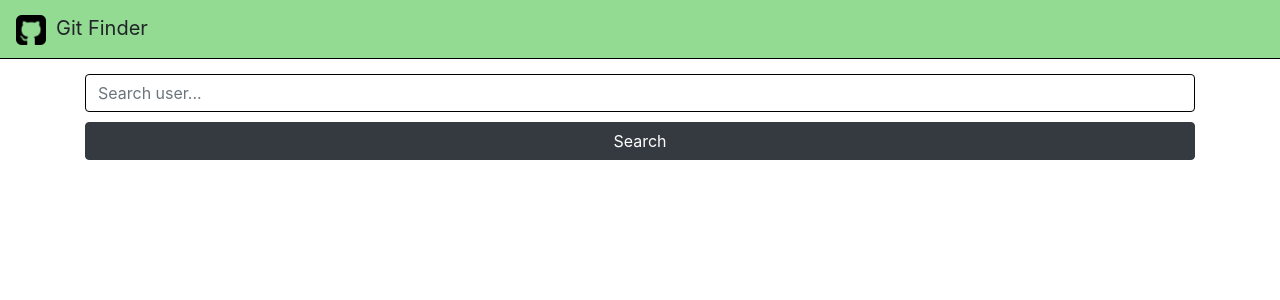
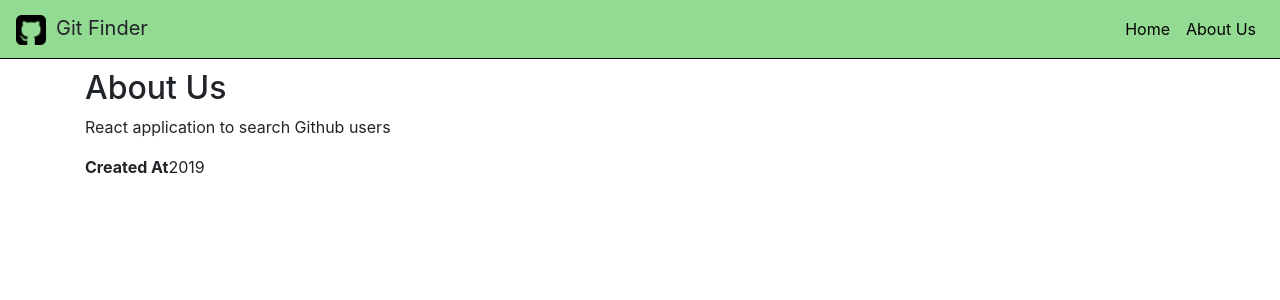
Before and after one commit to Mutant3/git-finder, a React (Create React App) app: page /about in a window 1280 px wide. Shown: the top 300 px of the page. Built offline with nearby package versions, Linux system fonts and the light colour scheme.

Commit message:
starting with react-router-dom and create routes home, about

```diff
--- a/package.json
+++ b/package.json
@@ -12,6 +12,7 @@
     "popper.js": "^1.15.0",
     "react": "^16.10.1",
     "react-dom": "^16.10.1",
+    "react-router-dom": "^5.1.2",
     "react-scripts": "3.1.2"
   },
   "scripts": {
--- a/src/App.js
+++ b/src/App.js
@@ -1,10 +1,12 @@
 import React, {Component} from 'react';
 import './App.css';
+import {BrowserRouter, Route, Switch} from 'react-router-dom'
 import axios from 'axios'
 import Navbar from './components/layout/Navbar'
 import Users from './components/users/Users'
 import Search from './components/users/Search'
 import Alert from './components/layout/Alert'
+import About from './components/layout/About'
 
 const instance = axios.create({
   baseURL: 'https://api.github.com'
@@ -43,20 +45,25 @@ class App extends Component{
 
   render(){
     return (
+        <BrowserRouter>
           <div className="App">
             <Navbar title='Git Finder'/>
-          <Alert
-          alert={this.state.alert}
-          />
+              <Alert alert={this.state.alert}/>
+                <Switch>
+                  <Route exact path="/" render={()=>(
+                    <>
                       <Search
                       searchUser={this.searchUser}
                       clearUsers={this.clearUsers}
                       showButtonClear={this.state.users.length > 0 ? true : false}
-          setAlert={this.setAlert}
-          />
-
+                      setAlert={this.setAlert}/>
                       <Users loading={this.state.loading} users={this.state.users}/>
+                    </>
+                  )}/>
+                  <Route exact path="/about" component={About}/>
+                </Switch>
           </div>
+        </BrowserRouter>
     )
   }
 
--- /dev/null
+++ b/src/components/layout/About.js
@@ -0,0 +1,13 @@
+import React from 'react'
+
+const About = () => {
+    return (
+        <div className="container" style={{marginTop: '10px'}}>
+            <h2>About Us</h2>
+            <p>React application to search Github users</p>
+            <p><strong>Created At</strong>2019</p>
+        </div>
+    )
+}
+
+export default About
--- a/src/components/layout/Navbar.js
+++ b/src/components/layout/Navbar.js
@@ -1,19 +1,33 @@
 /* eslint-disable jsx-a11y/alt-text */
 /* eslint-disable jsx-a11y/anchor-is-valid */
 import React from 'react'
+import {Link} from 'react-router-dom'
 import github from '../../assets/github-sign.png'
 import PropTypes from 'prop-types'
+import '../../styles/Navbar.css'
 
 const Navbar = props =>(
-            <div className="navbar" style={{
+            <nav className="navbar navbar navbar-expand-md" style={{
                 borderBottom: "1px solid black",
-                backgroundColor: "rgba(102,204,102,0.7)"
-            }}>
+                backgroundColor: "rgba(102,204,102,0.7)",
+                display: 'flex',
+                justifyContent: 'space-between'
+                }}>
                 <a className="navbar-brand">
                     <img src={github} width="30px"></img>
                     <span style={{marginLeft: '10px'}}>{props.title}</span>
                 </a>
-            </div>
+
+                <ul className="navbar-nav">
+                    <li className="nav-item">
+                        <Link className="nav-link" to="/">Home</Link>
+                    </li>
+                    <li className="nav-item">
+                        <Link className="nav-link" to="/about">About Us</Link>
+                    </li>
+                </ul>
+
+            </nav>
 
 )
 Navbar.defaultProps = {
--- /dev/null
+++ b/src/styles/Navbar.css
@@ -0,0 +1,3 @@
+.nav-link{
+    color: black
+}
```
Also changed, not shown: 1 other file (tests, documents, lock files or other folders). Lines whose indentation alone changed are shown as unchanged.
